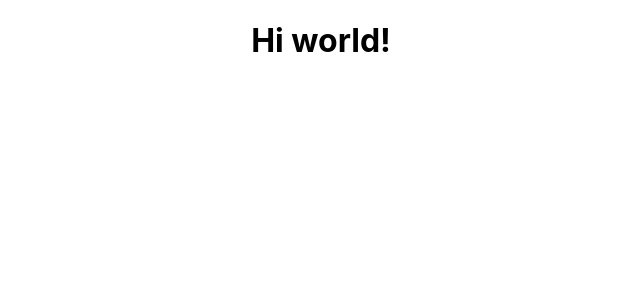
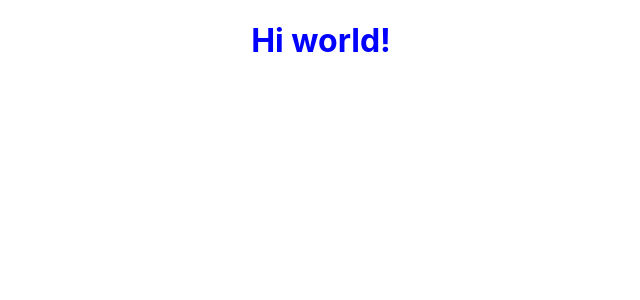
Before and after one commit to fragaLY/reactjs-training-theory, a React (Create React App) app in the folder react-theory/: page / in a window 1280 px wide. Shown: the top 300 px of the page, without its empty margins (319-959 px from the left). Built offline with nearby package versions, Linux system fonts and the light colour scheme.

Commit message:
Chapter 2: Lesson 3
Inline styles.

```diff
--- a/react-theory/src/App.js
+++ b/react-theory/src/App.js
@@ -3,12 +3,15 @@ import './App.css';
 
 class App extends Component {
     render() {
-        // return (
-        //     <div className="App">
-        //         <h1>Hi world!</h1>
-        //     </div>
-        // )
-        return React.createElement('div', { className: 'App' }, React.createElement('h1', null, 'Hi world!'))
+        const divStyle = {
+            'text-align': 'center'
+        }
+
+        return (
+            <div style={divStyle}>
+                <h1 style={{color: 'blue'}}>Hi world!</h1>
+            </div>
+        )
     }
 }
 
```
